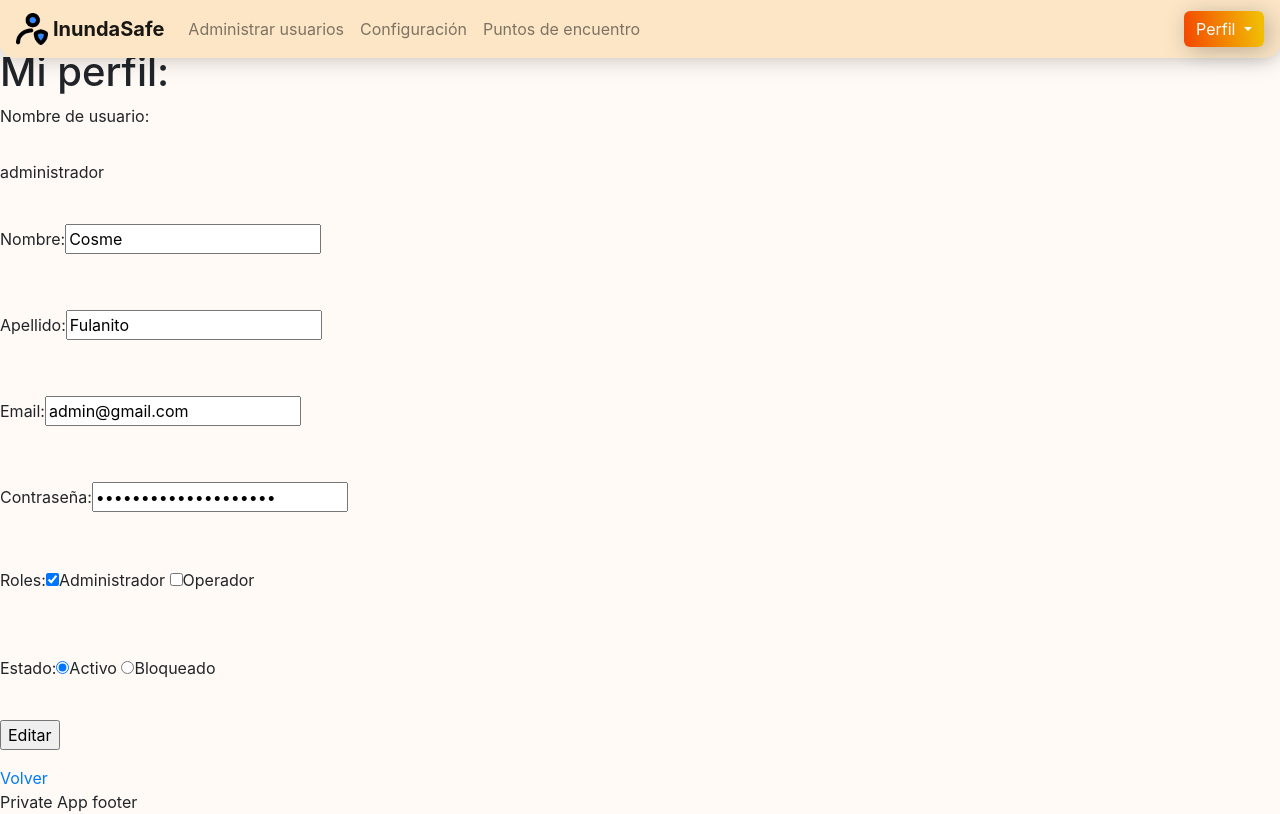
After one commit to DavidScoffield/InundaSafe-PS1-2021, a Flask app: template app/templates/user/my_profile.html in a window 1280 px wide. The commit adds this page. Run offline with Flask 2, Linux system fonts and the light colour scheme; the template is opened without the code that fills it: values that come from a table or form of the project are taken from there, others are empty; data comes from the database, SQL or seed files in the repository; some libraries are stand-ins or nearby versions.

Commit message:
formulario para editar mi perfil pero todavia no se editan los datos

```diff
--- a/app/templates/private_app_layout.html
+++ b/app/templates/private_app_layout.html
@@ -43,7 +43,7 @@ InundaSafe | Private App
         Perfil
       </button>
       <div class="dropdown-menu dropdown-menu-lg-right">
-        <button class="dropdown-item" type="button">Mi Perfil</button>
+        <a class="dropdown-item" href="{{url_for('user.edit_my_profile')}}">Mi Perfil</a>
         <a class="dropdown-item" href="{{url_for('auth_routes.auth_logout')}}">Cerrar Sesión</a>
       </div>
     </div>
--- /dev/null
+++ b/app/templates/user/my_profile.html
@@ -0,0 +1,61 @@
+{% extends "private_app_layout.html" %}
+{% block title %}Perfil{% endblock %}
+{% block head %}
+  {{ super() }}
+{% endblock %}
+{% block content %}
+{% with messages = get_flashed_messages() %} {% if messages %}
+  {% for message in messages %}
+  {{ message }}
+  {% endfor %}
+{% endif %} {% endwith %}
+  <h1>Mi perfil:</h1>
+  <form action="{{ url_for('user.update_my_profile') }}" method="POST">
+    <p>
+      <label>Nombre de usuario:<label></br>
+      <p>{{user.username}}</p>
+    </p>
+    <p>
+      <label>Nombre:<label></br>
+      <input name="first_name" value={{user.first_name}} placeholder="Ingrese un nombre"/>
+    </p>
+    <p>
+      <label>Apellido:<label></br>
+      <input name="last_name" value={{user.last_name}} placeholder="Ingrese un apellido"/>
+    </p>
+    <p>
+      <label>Email:<label></br>
+      <input name="email" value={{user.email}} placeholder="Ingrese un email"/>
+    </p>
+    <p>
+      <label>Contraseña:<label></br>
+      <input type="password" name="password" value={{user.password}} placeholder="Ingrese una contraseña"/>
+    </p>
+    {% if helper_has_role(user.roles, "rol_administrador") %}
+        <p>
+            <label>Roles:<label></br>
+            <label>
+            <input name="rol" type="checkbox" value="rol_administrador"   {{ "checked" if helper_has_role(user.roles, "rol_administrador") }}/>Administrador
+            </label>
+            <label>
+            <input name="rol" type="checkbox" value="rol_operador"  {{"checked" if helper_has_role(user.roles, "rol_operador") }}/>Operador
+            </label>
+        </p>
+        <p>
+            <label>Estado:<label></br>
+            <label>
+                <input name="state" type="radio" value="activo" {{"checked" if user.active == 1}}/>Activo
+            </label>
+            <label>
+                <input name="state" type="radio" value="bloqueado" {{"checked" if user.active == 0}}/>Bloqueado
+            </label>
+        </p>
+    {% endif %}
+
+    <p>
+      <input type="submit" value="Editar">
+    </p>
+  </form>
+
+  <a href="{{url_for('home.index')}}" class="link">Volver</a>
+{% endblock %}
```
Also changed, not shown: app/resources/user.py (+23 -0 lines).
